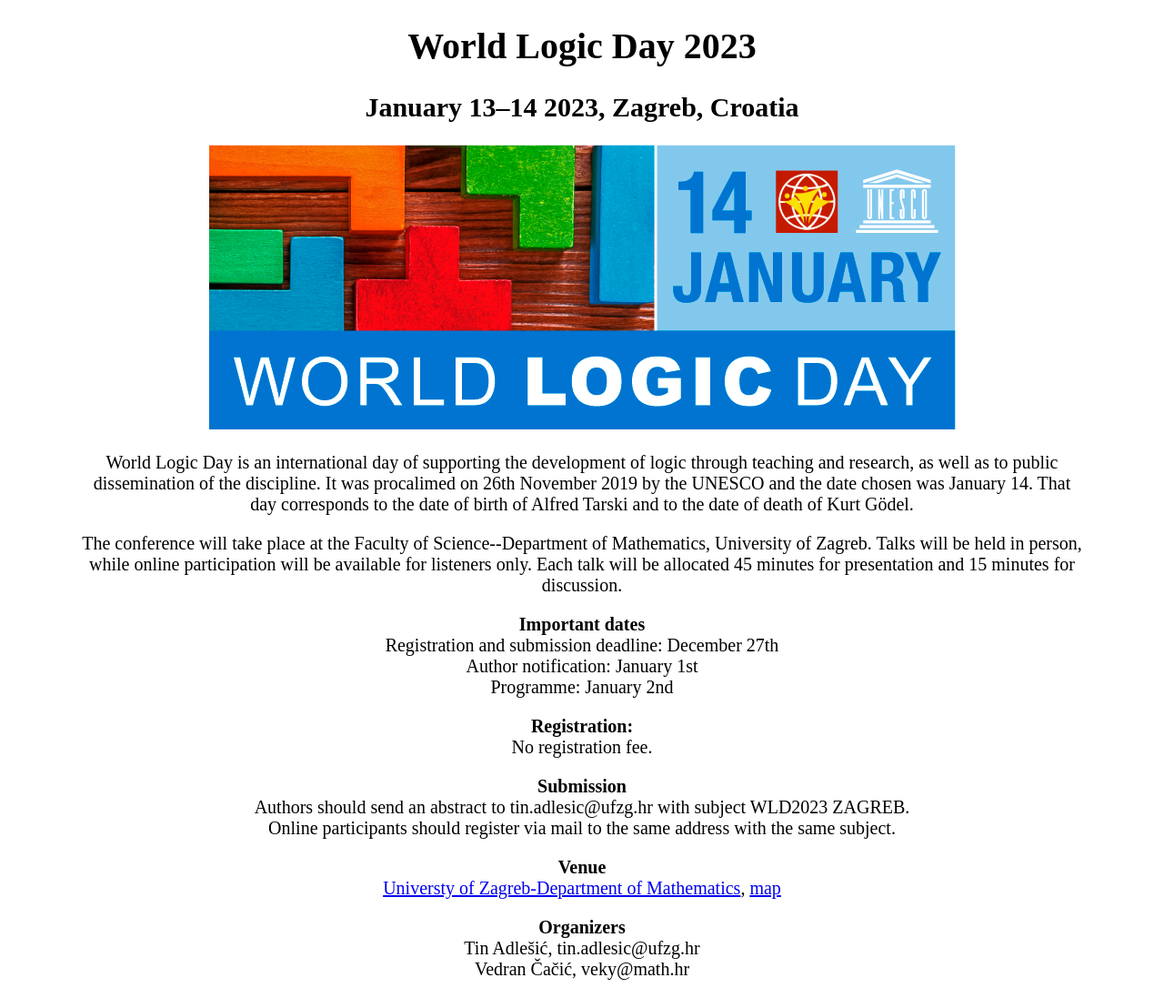
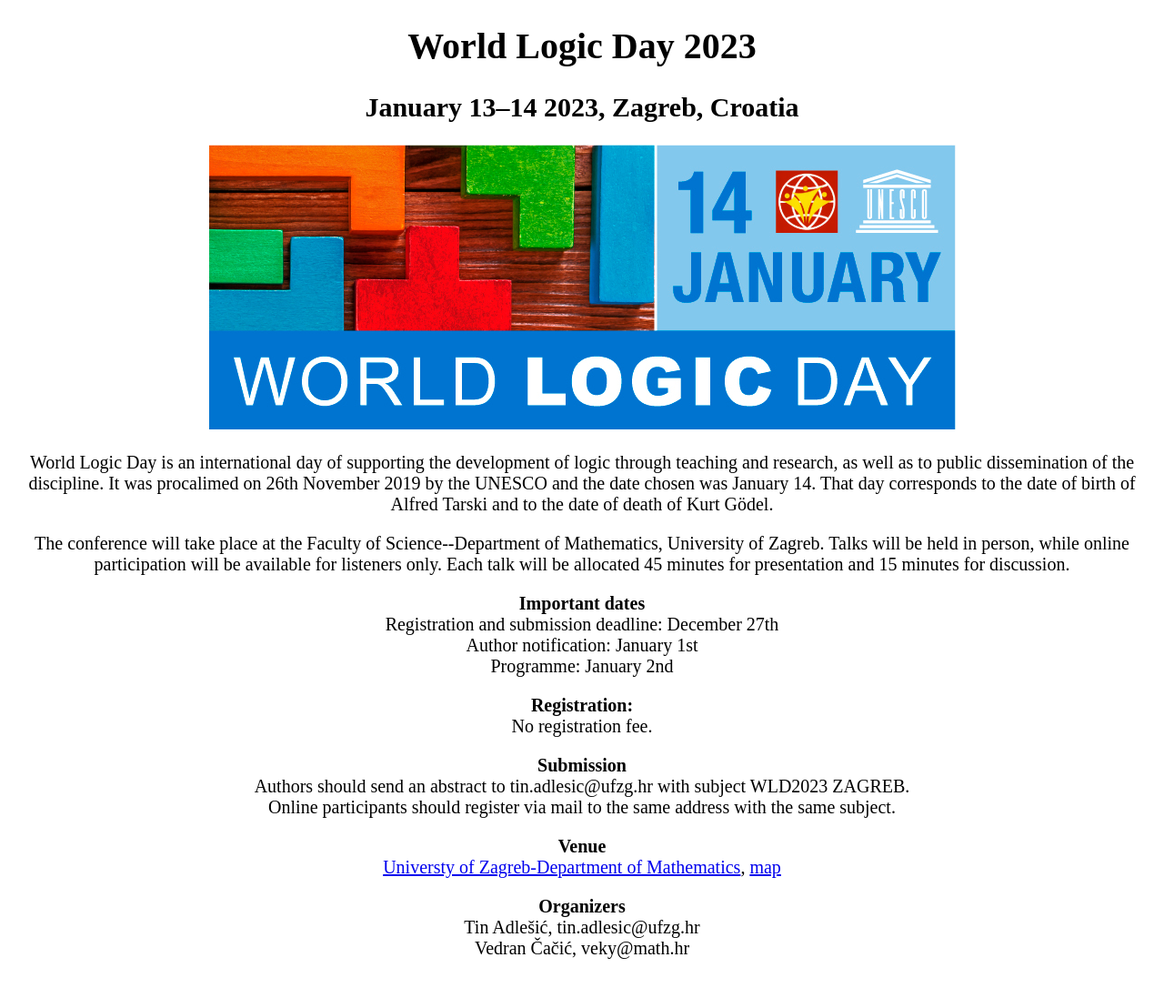
Before and after one commit to vedgar/logicday, a Jekyll site: the page built from README.md, in a window 1280 px wide. Shown: the whole page at 91% size. Built offline with Jekyll 4.4.1, drawn with Linux system fonts in a browser that asks for light colours; our own code applies the rules of GitHub Pages for plain Markdown files; after the commit the page ends 1074 px from its top, so only the background shows below that.

Commit message:
Update default.html

```diff
--- a/_layouts/default.html
+++ b/_layouts/default.html
@@ -14,8 +14,8 @@ h2 {
 
 p {
   font-size: 20px;
-  margin-right: 80px;
-  margin-left: 80px;
+  margin-right: 20px;
+  margin-left: 20px;
 }
 </style>
   </head>
```
